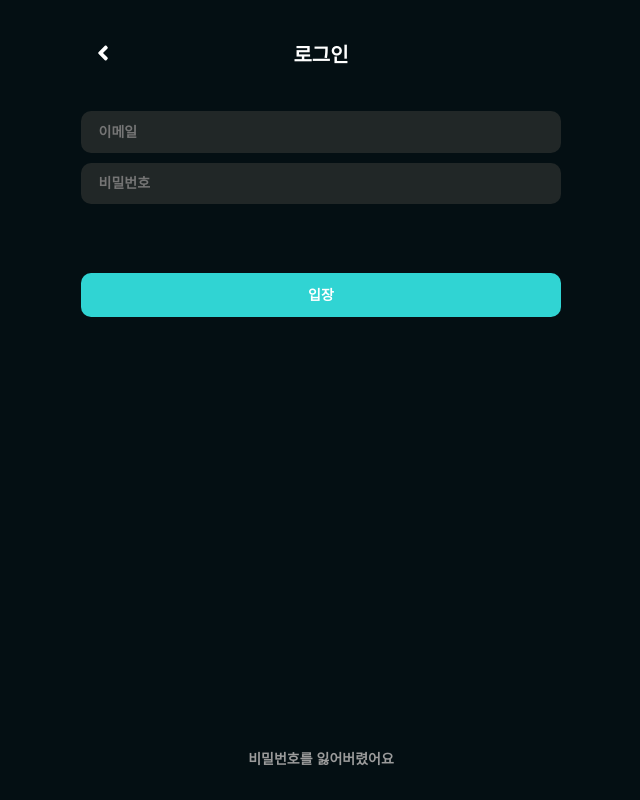
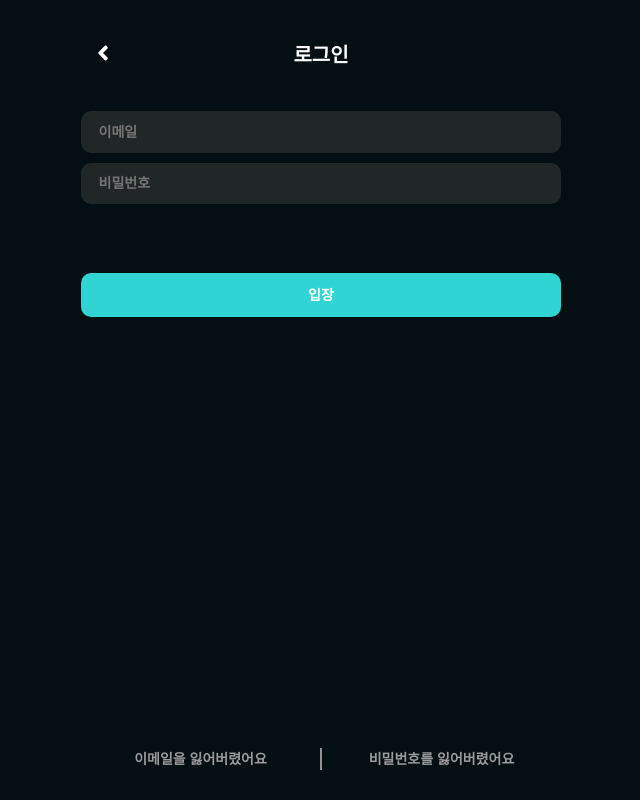
Before and after one commit to PaceMakerDev/Pace_Maker_Web, a React (Create React App) app: page /auth/login in a window 1280 px wide. Shown: the whole page, without its empty margins (319-959 px from the left). Built offline with nearby package versions, Linux system fonts and the light colour scheme.

Commit message:
Fix forgot section

```diff
--- a/src/pages/auth/Login.tsx
+++ b/src/pages/auth/Login.tsx
@@ -2,17 +2,13 @@ import React from 'react';
 import LoginTemplate from 'components/templates/LoginTemplate/LoginTemplate';
 import LoginForm from 'components/organisms/Form/LoginForm/LoginForm';
 import BackHeader from 'components/molecules/BackHeader/BackHeader';
-import Link from 'components/atoms/Link/Link';
+import ForgotLinks from 'components/molecules/ForgotLinks/ForgotLinks';
 
 const Login: React.FC = () => (
   <LoginTemplate
     headerSection={<BackHeader>로그인</BackHeader>}
     loginFormSection={<LoginForm />}
-    forgotSection={
-      <Link to="/" color="#9b9b9b" fontSize="0.875rem">
-        비밀번호를 잃어버렸어요
-      </Link>
-    }
+    forgotSection={<ForgotLinks />}
   />
 );
 
```
